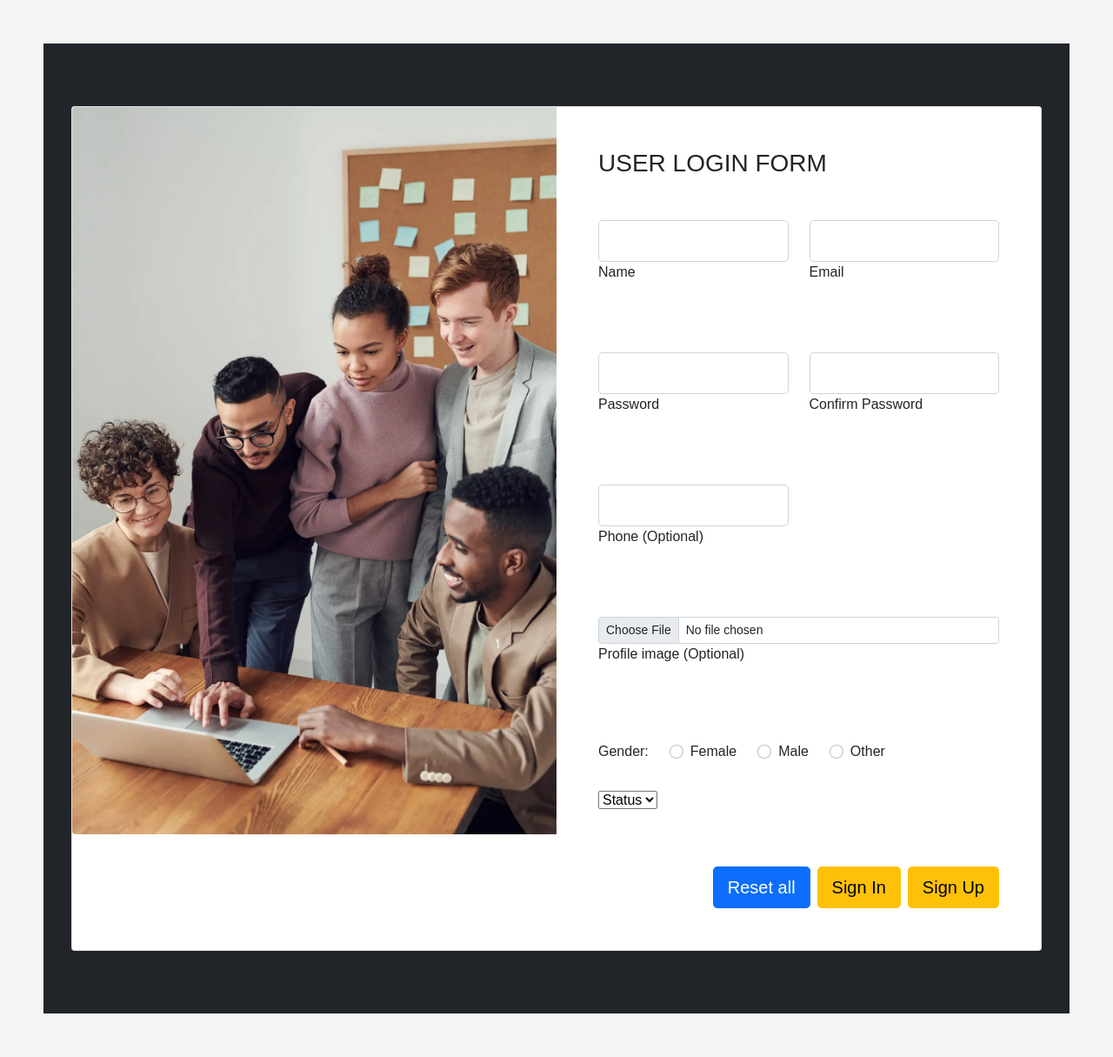
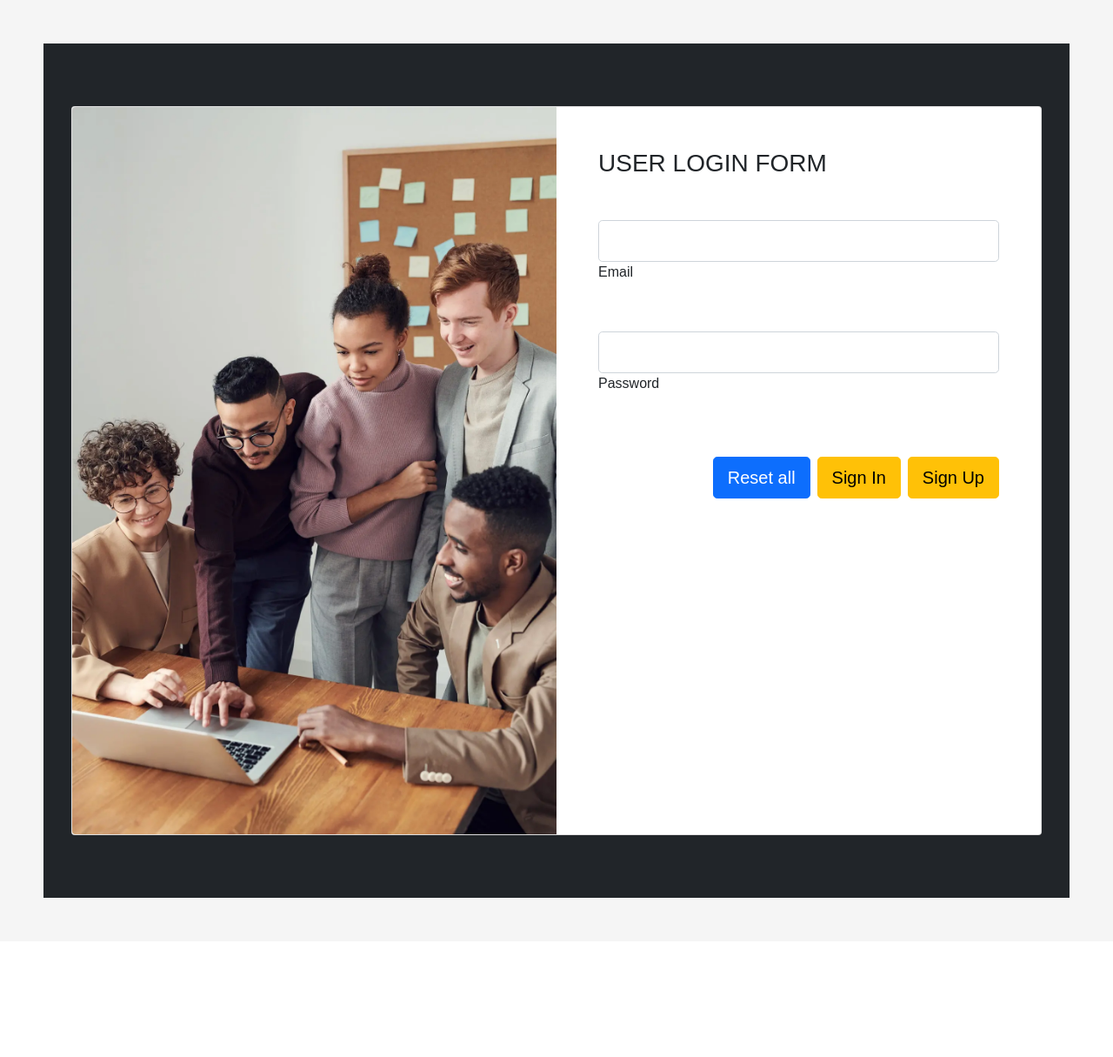
Before and after one commit to debu123prokis/php-user-management-project, a PHP site: page /login.php in a window 1280 px wide. Shown: the whole page at 87% size. After the commit the page ends 1032 px from the top, so only its background shows below. Run offline with PHP 8.4, Linux system fonts and the light colour scheme; some libraries are stand-ins or nearby versions.

Commit message:
Deleted the un necessary input fields

```diff
--- a/login.php
+++ b/login.php
@@ -20,90 +20,23 @@ include 'includes/header.php';
                                 <h3 class="mb-5 text-uppercase">User login form</h3>
 
                                 <div class="row">
-                                    <div class="col-md-6 mb-4">
-                                        <div data-mdb-input-init class="form-outline">
-                                            <input type="text" id="name" name="name"
-                                                class="form-control form-control-lg" />
-                                            <label class="form-label" for="name">Name</label>
-                                        </div>
-                                    </div>
-                                    <div class="col-md-6 mb-4">
+
                                     <div data-mdb-input-init class="form-outline">
                                         <input type="email" id="email" name="email"
                                             class="form-control form-control-lg" />
                                         <label class="form-label" for="email">Email</label>
                                     </div>
-                                    </div>
+
                                 </div><br><br>
 
                                 <div class="row">
-                                    <div class="col-md-6 mb-4">
+
                                     <div data-mdb-input-init class="form-outline">
                                         <input type="password" id="password" name="password"
                                             class="form-control form-control-lg" />
                                         <label class="form-label" for="password">Password</label>
                                     </div>
-                                    </div>
-                                    <div class="col-md-6 mb-4">
-                                        <div data-mdb-input-init class="form-outline">
-                                            <input type="password" id="confirnm_password" name="confirnm_password"
-                                                class="form-control form-control-lg" />
-                                            <label class="form-label" for="confirnm_password">Confirm
-                                                Password</label>
-                                        </div>
-                                    </div>
                                 </div><br><br>
-                                <div class="row">
-                                    <div class="col-md-6 mb-4">
-                                        <div data-mdb-input-init class="form-outline">
-                                            <input type="number" id="phone" class="form-control form-control-lg" />
-                                            <label class="form-label" for="phone">Phone (Optional)</label>
-                                        </div>
-                                    </div>
-                                </div><br><br>
-                                <div class="row">
-                                    <div data-mdb-input-init class="form-outline mb-4">
-                                        <input type="file" id="profile_image" name="profile_image"
-                                            class="form-control form-control-sm" />
-                                        <label class="form-label" for="profile_image">Profile image (Optional)</label>
-                                    </div>
-                                </div><br><br>
-
-                                <div class="d-md-flex justify-content-start align-items-center mb-4 py-2">
-
-                                    <h6 class="mb-0 me-4">Gender: </h6>
-
-                                    <div class="form-check form-check-inline mb-0 me-4">
-                                        <input class="form-check-input" type="radio" name="gender" id="femaleGender"
-                                            value="female" />
-                                        <label class="form-check-label" for="femaleGender">Female</label>
-                                    </div>
-
-                                    <div class="form-check form-check-inline mb-0 me-4">
-                                        <input class="form-check-input" type="radio" name="gender" id="maleGender"
-                                            value="male" />
-                                        <label class="form-check-label" for="maleGender">Male</label>
-                                    </div>
-
-                                    <div class="form-check form-check-inline mb-0">
-                                        <input class="form-check-input" type="radio" name="gender" id="otherGender"
-                                            value="other" />
-                                        <label class="form-check-label" for="otherGender">Other</label>
-                                    </div>
-
-                                </div>
-
-                                <div class="row">
-                                    <div class="col-md-6 mb-4">
-
-                                        <select id="status" name="status" data-mdb-select-init>
-                                            <option>Status</option>
-                                            <option value="0">0</option>
-                                            <option value="1">1</option>
-                                        </select>
-
-                                    </div><br><br><br>
-
                                 <div class="d-flex justify-content-end pt-3">
                                     <button type="button" id="reset" name="reset" data-mdb-button-init
                                         data-mdb-ripple-init class="btn btn-primary btn-lg">Reset all</button>
```
Lines whose indentation alone changed are shown as unchanged.
